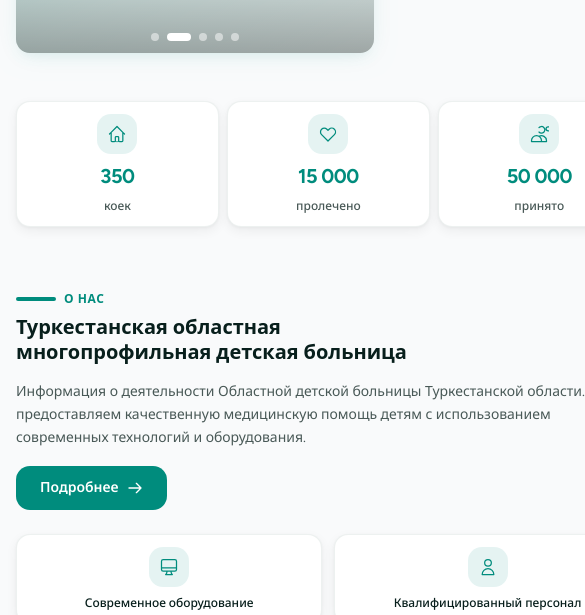
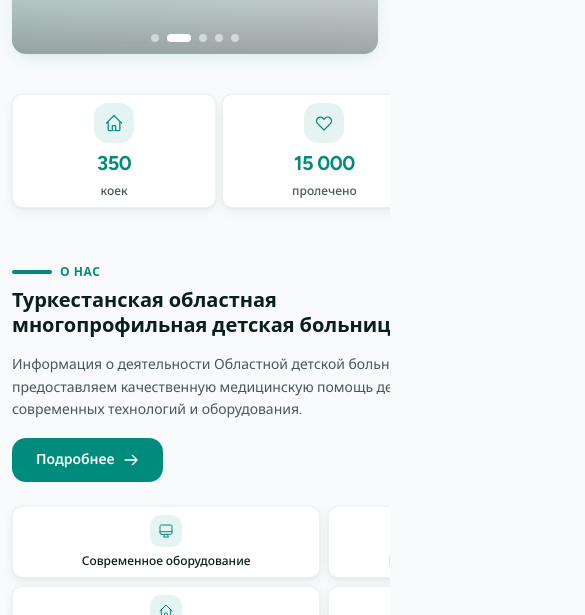
Before and after one commit to provizorph-ctrl/odb-kz-nextjs, a Next.js app: page / in a window 390 px wide. Shown: the part 229-844 px from the top of the page, 585 px wide, since content can reach past the window. Built offline with nearby package versions, Linux system fonts and the light colour scheme; no server answers; the database is empty.

Commit message:
Fix mobile layout: overflow, smooth nav, tighter spacing, will-change

```diff
--- a/src/app/globals.css
+++ b/src/app/globals.css
@@ -232,9 +232,12 @@
   overflow: hidden;
 }
 
-.skip-link {
-  @apply sr-only focus:not-sr-only focus:fixed focus:top-2 focus:left-2 focus:z-[100] focus:bg-primary focus:text-white focus:px-4 focus:py-2 focus:rounded-lg focus:font-semibold;
-}
+  .skip-link {
+    @apply sr-only focus:not-sr-only focus:fixed focus:top-2 focus:left-2 focus:z-[100] focus:bg-primary focus:text-white focus:px-4 focus:py-2 focus:rounded-lg focus:font-semibold;
+  }
+  .touch-manipulation {
+    touch-action: manipulation;
+  }
 
 @media (prefers-reduced-motion: reduce) {
   *, ::before, ::after {
--- a/src/app/layout.tsx
+++ b/src/app/layout.tsx
@@ -24,7 +24,7 @@ export default function RootLayout({
   children: React.ReactNode;
 }>) {
   return (
-    <html lang="ru" className="h-full antialiased">
+    <html lang="ru" className="h-full antialiased overflow-x-hidden">
       <head>
         <link rel="preconnect" href="https://fonts.googleapis.com" />
         <link rel="preconnect" href="https://fonts.gstatic.com" crossOrigin="" />
--- a/src/app/page.tsx
+++ b/src/app/page.tsx
@@ -33,10 +33,10 @@ export default async function Home() {
   return (
     <>
       <Header menu={menu} contacts={contacts} />
-      <main id="main-content" className="container mx-auto px-4 py-4 sm:py-6">
+      <main id="main-content" className="container mx-auto px-3 sm:px-4 py-3 sm:py-6">
         <HeroSlider />
-        <div className="grid lg:grid-cols-[1fr_320px] gap-6 lg:gap-8 mt-6 lg:mt-8">
-          <div className="space-y-6 lg:space-y-8">
+        <div className="grid lg:grid-cols-[1fr_320px] gap-4 lg:gap-8 mt-4 lg:mt-8">
+          <div className="space-y-4 lg:space-y-8">
             <Statistics />
             <AboutSection description={settingMap.site_description} descriptionEn={settingMap.site_description_en} descriptionKz={settingMap.site_description_kz} />
             <DepartmentsMenu departments={departments} />
--- a/src/components/sites/odb-kz-65e97781/root-8a5edab2/AboutSection.tsx
+++ b/src/components/sites/odb-kz-65e97781/root-8a5edab2/AboutSection.tsx
@@ -48,14 +48,14 @@ export function AboutSection({ description, descriptionEn, descriptionKz }: Abou
           </a>
         </div>
 
-        <div className="grid grid-cols-2 gap-3 sm:gap-4">
+        <div className="grid grid-cols-2 gap-2 sm:gap-4">
           {features.map((f) => (
             <div
               key={f.label}
-              className="flex flex-col items-center text-center gap-2 sm:gap-3 p-3 sm:p-5 rounded-xl sm:rounded-2xl bg-white shadow-card border border-border/50 hover:shadow-card-hover hover:-translate-y-1 transition-all duration-300"
+              className="flex flex-col items-center text-center gap-1.5 sm:gap-3 p-2 sm:p-5 rounded-lg sm:rounded-2xl bg-white shadow-card border border-border/50 hover:shadow-card-hover hover:-translate-y-1 transition-all duration-300 touch-manipulation"
             >
-              <div className="size-10 sm:size-12 flex items-center justify-center rounded-xl bg-primary/10">
-                <svg className="size-5 sm:size-6 text-primary" fill="none" stroke="currentColor" viewBox="0 0 24 24" aria-hidden="true">
+              <div className="size-8 sm:size-12 flex items-center justify-center rounded-lg sm:rounded-xl bg-primary/10">
+                <svg className="size-4 sm:size-6 text-primary" fill="none" stroke="currentColor" viewBox="0 0 24 24" aria-hidden="true">
                   <path strokeLinecap="round" strokeLinejoin="round" strokeWidth={1.5} d={f.icon} />
                 </svg>
               </div>
--- a/src/components/sites/odb-kz-65e97781/root-8a5edab2/Footer.tsx
+++ b/src/components/sites/odb-kz-65e97781/root-8a5edab2/Footer.tsx
@@ -30,8 +30,8 @@ export function Footer({ contacts, settingMap }: FooterProps) {
 
   return (
     <footer className="bg-foreground text-white mt-auto" role="contentinfo">
-      <div className="container mx-auto px-4 py-8 sm:py-10">
-        <div className="grid grid-cols-2 md:grid-cols-4 gap-6 sm:gap-8 mb-8">
+      <div className="container mx-auto px-3 sm:px-4 py-6 sm:py-10">
+        <div className="grid grid-cols-2 md:grid-cols-4 gap-4 sm:gap-8 mb-6 sm:mb-8">
           <div className="col-span-2 md:col-span-1 space-y-4">
             <div className="flex items-center gap-3">
               <div className="size-10 rounded-xl overflow-hidden flex items-center justify-center shrink-0">
--- a/src/components/sites/odb-kz-65e97781/root-8a5edab2/Header.tsx
+++ b/src/components/sites/odb-kz-65e97781/root-8a5edab2/Header.tsx
@@ -62,7 +62,7 @@ export function Header({
       </div>
 
       {/* Main header */}
-      <div className="bg-white shadow-soft border-b border-border/50">
+      <div className="bg-white/95 backdrop-blur-md shadow-soft border-b border-border/50">
         <div className="container mx-auto px-4 flex items-center justify-between py-3">
           <a href="/" className="flex items-center gap-2 sm:gap-3 group">
             <div className="size-9 sm:size-12 rounded-xl overflow-hidden flex items-center justify-center shrink-0">
@@ -151,8 +151,13 @@ export function Header({
       </nav>
 
       {/* Mobile nav */}
-      {mobileOpen && (
-        <nav className="lg:hidden bg-white border-b border-border/50 shadow-lg" aria-label="Mobile navigation">
+      <div
+        className={`lg:hidden overflow-hidden transition-all duration-300 ease-in-out ${
+          mobileOpen ? "max-h-[80vh] opacity-100" : "max-h-0 opacity-0"
+        }`}
+        aria-hidden={!mobileOpen}
+      >
+        <nav className="bg-white border-b border-border/50 shadow-lg" aria-label="Mobile navigation">
           <div className="container mx-auto px-4 py-3">
             {/* Mobile lang switcher */}
             <div className="flex items-center gap-2 mb-3 pb-3 border-b border-gray-100" role="group" aria-label="Language switcher">
@@ -204,7 +209,7 @@ export function Header({
             </ul>
           </div>
         </nav>
-      )}
+      </div>
     </header>
   );
 }
--- a/src/components/sites/odb-kz-65e97781/root-8a5edab2/HeroSlider.tsx
+++ b/src/components/sites/odb-kz-65e97781/root-8a5edab2/HeroSlider.tsx
@@ -44,17 +44,17 @@ export function HeroSlider() {
       onMouseEnter={() => setIsPaused(true)}
       onMouseLeave={() => setIsPaused(false)}
     >
-      <div className="relative aspect-[16/9] sm:aspect-[2.2/1] w-full">
+      <div className="relative aspect-[16/9] sm:aspect-[2.2/1] w-full will-change-transform">
         {slides.map((slide, index) => (
           <div
             key={slide.src}
             role="group"
             aria-roledescription="slide"
             aria-label={`${index + 1} / ${slides.length}`}
-            className={`absolute inset-0 transition-all duration-700 ease-in-out ${
+            className={`absolute inset-0 transition-opacity duration-700 ease-in-out will-change-opacity ${
               index === currentSlide
-                ? "opacity-100 scale-100 z-10"
-                : "opacity-0 scale-105 z-0"
+                ? "opacity-100 z-10"
+                : "opacity-0 z-0 pointer-events-none"
             }`}
           >
             <div className="w-full h-full bg-gradient-to-br from-primary/20 via-primary/10 to-primary/5 flex items-center justify-center">
--- a/src/components/sites/odb-kz-65e97781/root-8a5edab2/Statistics.tsx
+++ b/src/components/sites/odb-kz-65e97781/root-8a5edab2/Statistics.tsx
@@ -36,13 +36,13 @@ export function Statistics({ stats }: { stats?: StatData[] }) {
 
   return (
     <section className="py-6" aria-label={t("statsLabel") || "Statistics"}>
-      <div className="grid grid-cols-3 gap-2 sm:gap-4">
+      <div className="grid grid-cols-3 gap-1.5 sm:gap-4">
         {items.map((stat) => {
           const path = iconSvgs[stat.icon] || iconSvgs.bed;
           return (
             <div
               key={stat.title}
-              className="relative flex flex-col items-center text-center gap-2 sm:gap-3 p-3 sm:p-6 rounded-xl sm:rounded-2xl bg-white shadow-card hover:shadow-card-hover transition-all duration-300 hover:-translate-y-1 border border-border/50"
+              className="relative flex flex-col items-center text-center gap-1.5 sm:gap-3 p-2 sm:p-6 rounded-lg sm:rounded-2xl bg-white shadow-card hover:shadow-card-hover transition-all duration-300 hover:-translate-y-1 border border-border/50 touch-manipulation"
             >
               <div className="size-10 sm:size-14 flex items-center justify-center rounded-xl sm:rounded-2xl bg-primary/10">
                 <svg className="size-5 sm:size-7 text-primary" fill="none" stroke="currentColor" viewBox="0 0 24 24" aria-hidden="true">
```
